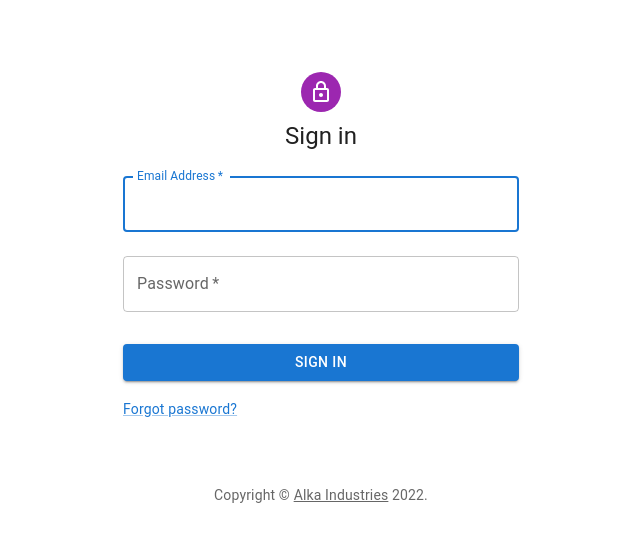
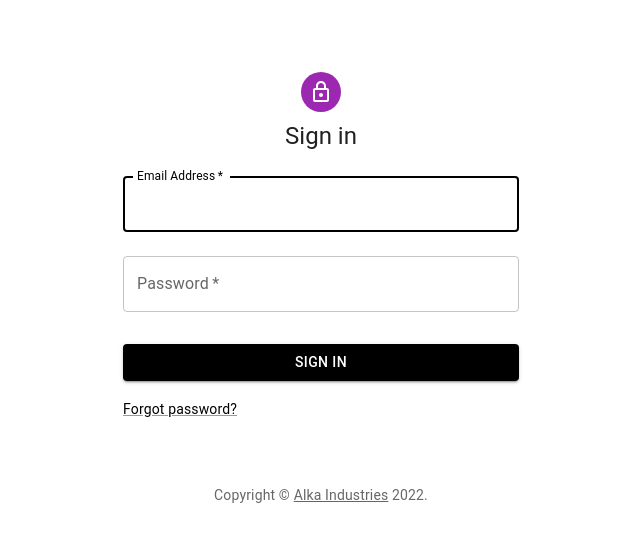
Before and after one commit to badman-returns/alka-ind-frontend, a React (Create React App) app: page /admin/login in a window 1280 px wide. Shown: the top 542 px of the page, without its empty margins (319-959 px from the left). Built offline with nearby package versions, Linux system fonts and the light colour scheme.

Commit message:
theme configured

```diff
--- a/src/index.js
+++ b/src/index.js
@@ -4,15 +4,19 @@ import './index.css';
 import App from './App';
 import reportWebVitals from './reportWebVitals';
 import configureAppStore from './store/store';
+import { ThemeProvider } from '@emotion/react';
 import { Provider } from 'react-redux';
+import {theme} from './theme';
 
 export const store = configureAppStore();
 
 ReactDOM.render(
   <React.StrictMode>
-    <Provider store={store}>
-      <App />
-    </Provider>
+    <ThemeProvider theme={theme}>
+      <Provider store={store}>
+        <App />
+      </Provider>
+    </ThemeProvider>
   </React.StrictMode>,
   document.getElementById('root')
 );
--- /dev/null
+++ b/src/theme.js
@@ -0,0 +1,18 @@
+import { createTheme } from "@mui/material";
+
+export const theme = createTheme({
+    palette: {
+        primary: {
+            main:'#000',
+        },
+        dark: {
+            main: '#000',
+        },
+        light: {
+            main: '#fff',
+        },
+        danger: {
+            main: '#e91e63'
+        }
+    }
+})
```
